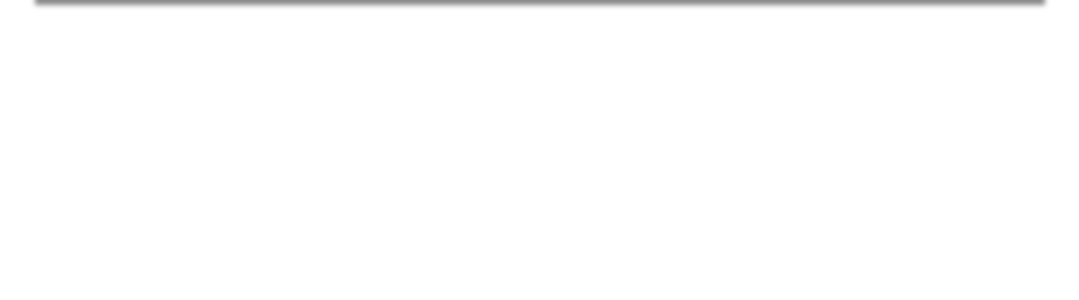
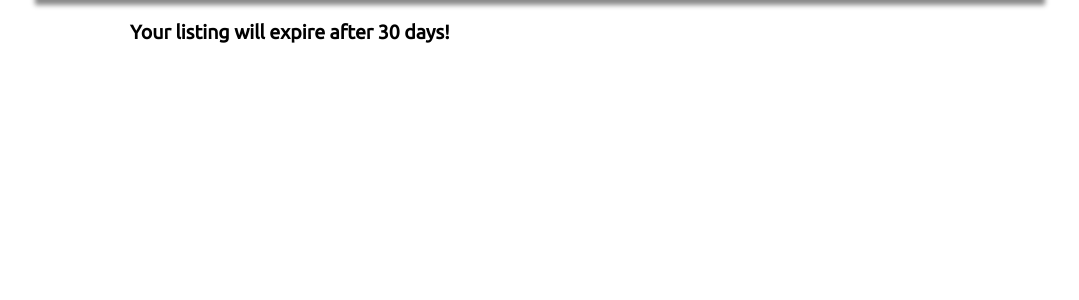
Before and after one commit to tpbarron/swapr, a Django app: template classifieds/templates/template_add.html in a window 1280 px wide. Shown: the part 81-381 px from the top of the page, without its empty margins (110-1189 px from the left). Run offline with Django 3.2, Linux system fonts and the light colour scheme; the template is opened without the code that fills it, so the values that code supplies are empty; some libraries are stand-ins or nearby versions.

Commit message:
added expiration notice of 30 days

```diff
--- a/classifieds/templates/template_add.html
+++ b/classifieds/templates/template_add.html
@@ -12,6 +12,7 @@
 
 {% block content %}
 	<div id="viewer">
+		<h2>Your listing will expire after 30 days!</h2>
 		{% block add %}
 		{% endblock %}
 	</div>
```
